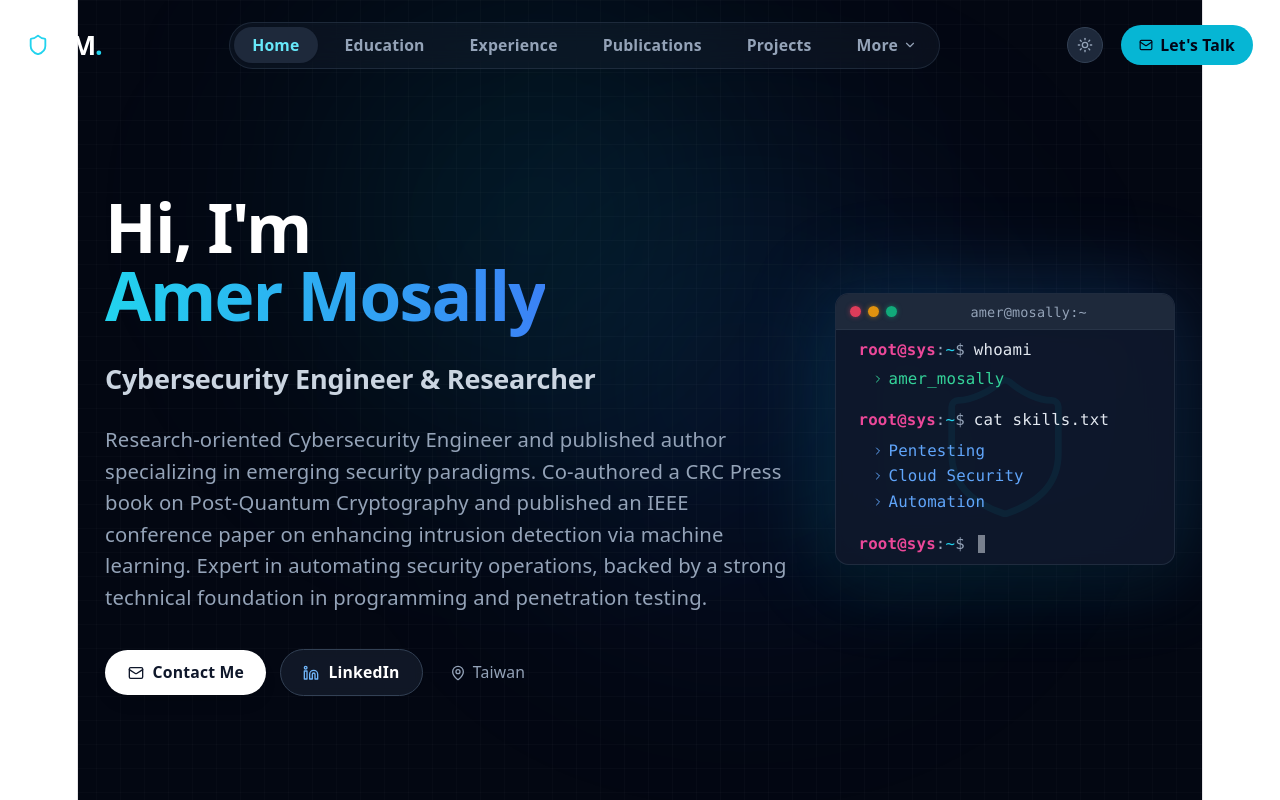
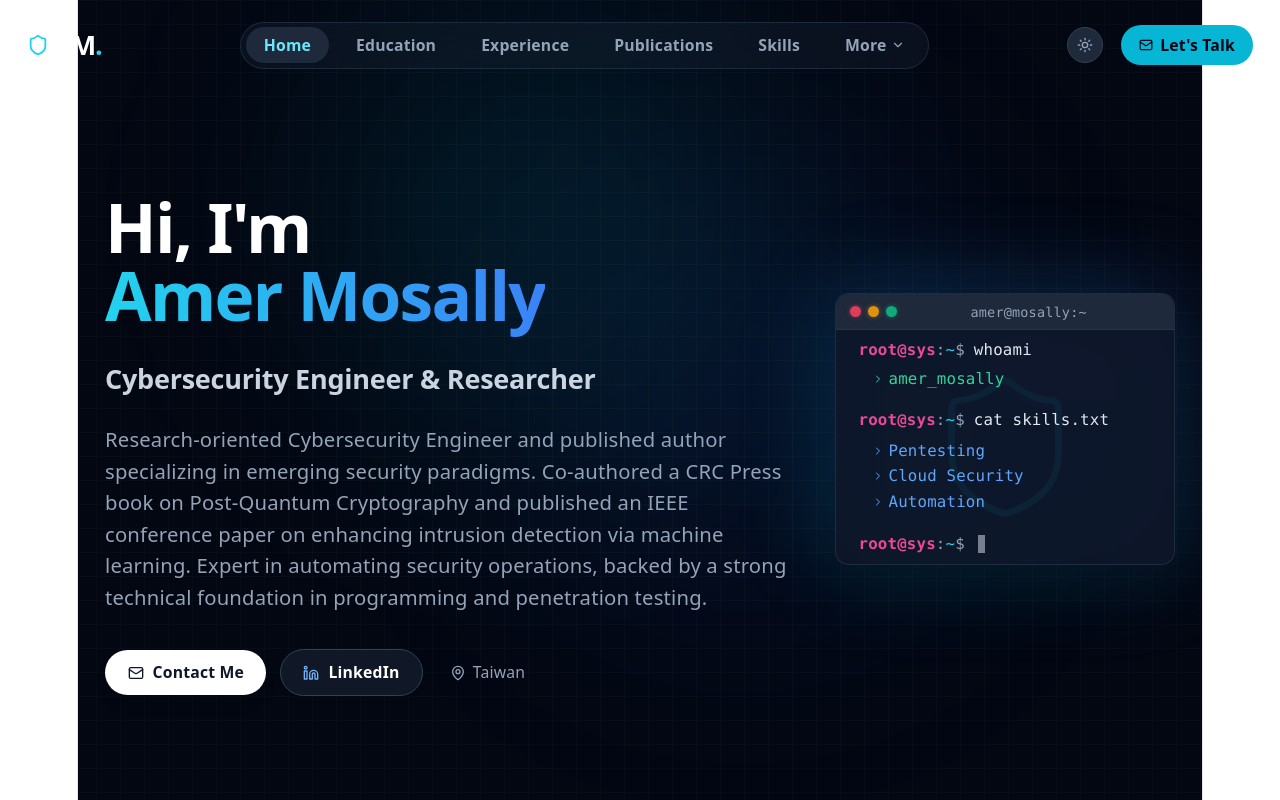
Before and after one commit to Amer-Mosally/Amer-Mosally.github.io, a React (Vite) app: page / in a window 1280 px wide. Shown: the top 800 px of the page. Built offline with nearby package versions, Linux system fonts and the light colour scheme.

Commit message:
Update App.jsx

```diff
--- a/src/App.jsx
+++ b/src/App.jsx
@@ -293,8 +293,8 @@ export default function App() {
     const handleScroll = () => {
       setScrolled(window.scrollY > 50);
 
-      // Reordered so scroll spy detects sections in visual order: Publications -> Projects -> Skills
-      const sections = ['home', 'education', 'experience', 'publications', 'projects', 'skills', 'certifications', 'awards', 'extracurricular'];
+      // Reordered so scroll spy detects sections in exact visual order
+      const sections = ['home', 'education', 'experience', 'publications', 'skills', 'projects', 'certifications', 'awards', 'extracurricular'];
       const scrollPosition = window.scrollY + 250;
 
       for (let i = sections.length - 1; i >= 0; i--) {
@@ -343,7 +343,7 @@ export default function App() {
 
           {/* Desktop Navigation Links */}
           <div className="hidden lg:flex items-center space-x-1 xl:space-x-2 bg-slate-100/50 dark:bg-slate-800/30 p-1 rounded-full border border-slate-200/50 dark:border-slate-700/50 backdrop-blur-md">
-            {['Home', 'Education', 'Experience', 'Publications', 'Projects'].map((item) => (
+            {['Home', 'Education', 'Experience', 'Publications', 'Skills'].map((item) => (
               <button
                 key={item}
                 onClick={() => scrollTo(item.toLowerCase())}
@@ -364,7 +364,7 @@ export default function App() {
                 <ChevronDown size={14} className="group-hover:rotate-180 transition-transform duration-300" />
               </button>
               <div className="absolute top-full right-0 mt-2 w-48 bg-white/95 dark:bg-slate-900/95 backdrop-blur-xl border border-slate-200 dark:border-slate-800 rounded-xl shadow-2xl opacity-0 invisible group-hover:opacity-100 group-hover:visible transition-all duration-300 flex flex-col p-2 translate-y-2 group-hover:translate-y-0">
-                {['Skills', 'Certifications', 'Awards', 'Extracurricular'].map((item) => (
+                {['Projects', 'Certifications', 'Awards', 'Extracurricular'].map((item) => (
                   <button
                     key={item}
                     onClick={() => scrollTo(item.toLowerCase())}
@@ -413,7 +413,7 @@ export default function App() {
         {/* Mobile Navigation Dropdown */}
         {isMobileMenuOpen && (
           <div className="lg:hidden absolute top-full left-0 w-full bg-white/95 dark:bg-[#030712]/95 backdrop-blur-xl border-b border-slate-200 dark:border-slate-800 shadow-2xl px-6 py-4 flex flex-col space-y-1.5 transition-all duration-300 max-h-[80vh] overflow-y-auto">
-            {['Home', 'Education', 'Experience', 'Publications', 'Projects', 'Skills', 'Certifications', 'Awards', 'Extracurricular'].map((item) => (
+            {['Home', 'Education', 'Experience', 'Publications', 'Skills', 'Projects', 'Certifications', 'Awards', 'Extracurricular'].map((item) => (
               <button
                 key={item}
                 onClick={() => scrollTo(item.toLowerCase())}
@@ -604,6 +604,27 @@ export default function App() {
         </div>
       </Section>
 
+      {/* Skills Grid */}
+      <Section id="skills" title="Technical Skills" icon={Code}>
+        <div className="grid md:grid-cols-3 gap-5">
+          {DATA.skills.map((skillGroup, idx) => (
+            <div key={idx} className="bg-white/60 dark:bg-slate-900/40 backdrop-blur-md p-5 lg:p-6 rounded-2xl border border-slate-200 dark:border-slate-800 shadow-sm hover:shadow-lg transition-all duration-300 hover:border-cyan-200 dark:hover:border-cyan-800/50 group">
+              <h3 className="text-base font-bold text-slate-900 dark:text-white mb-4 flex items-center">
+                <span className="w-6 h-[3px] bg-cyan-500 rounded-full mr-2.5 group-hover:w-10 transition-all duration-300"></span>
+                {skillGroup.category}
+              </h3>
+              <div className="flex flex-wrap gap-2">
+                {skillGroup.items.map((item, iIdx) => (
+                  <span key={iIdx} className="px-3 py-1 bg-slate-100 dark:bg-[#030712] text-slate-700 dark:text-slate-300 rounded-lg text-xs font-semibold border border-slate-200 dark:border-slate-800 group-hover:border-cyan-500/30 transition-colors duration-300 hover:bg-cyan-50 dark:hover:bg-cyan-900/30 hover:text-cyan-700 dark:hover:text-cyan-300 cursor-default">
+                    {item}
+                  </span>
+                ))}
+              </div>
+            </div>
+          ))}
+        </div>
+      </Section>
+
       {/* Projects Section */}
       <Section id="projects" title="Projects & Architecture" icon={FolderGit2}>
         <div className="grid lg:grid-cols-3 md:grid-cols-2 gap-5">
@@ -626,27 +647,6 @@ export default function App() {
               <p className="text-slate-600 dark:text-slate-400 text-sm leading-relaxed flex-grow relative z-10">
                 {project.description}
               </p>
-            </div>
-          ))}
-        </div>
-      </Section>
-
-      {/* Skills Grid */}
-      <Section id="skills" title="Technical Skills" icon={Code}>
-        <div className="grid md:grid-cols-3 gap-5">
-          {DATA.skills.map((skillGroup, idx) => (
-            <div key={idx} className="bg-white/60 dark:bg-slate-900/40 backdrop-blur-md p-5 lg:p-6 rounded-2xl border border-slate-200 dark:border-slate-800 shadow-sm hover:shadow-lg transition-all duration-300 hover:border-cyan-200 dark:hover:border-cyan-800/50 group">
-              <h3 className="text-base font-bold text-slate-900 dark:text-white mb-4 flex items-center">
-                <span className="w-6 h-[3px] bg-cyan-500 rounded-full mr-2.5 group-hover:w-10 transition-all duration-300"></span>
-                {skillGroup.category}
-              </h3>
-              <div className="flex flex-wrap gap-2">
-                {skillGroup.items.map((item, iIdx) => (
-                  <span key={iIdx} className="px-3 py-1 bg-slate-100 dark:bg-[#030712] text-slate-700 dark:text-slate-300 rounded-lg text-xs font-semibold border border-slate-200 dark:border-slate-800 group-hover:border-cyan-500/30 transition-colors duration-300 hover:bg-cyan-50 dark:hover:bg-cyan-900/30 hover:text-cyan-700 dark:hover:text-cyan-300 cursor-default">
-                    {item}
-                  </span>
-                ))}
-              </div>
             </div>
           ))}
         </div>
```
